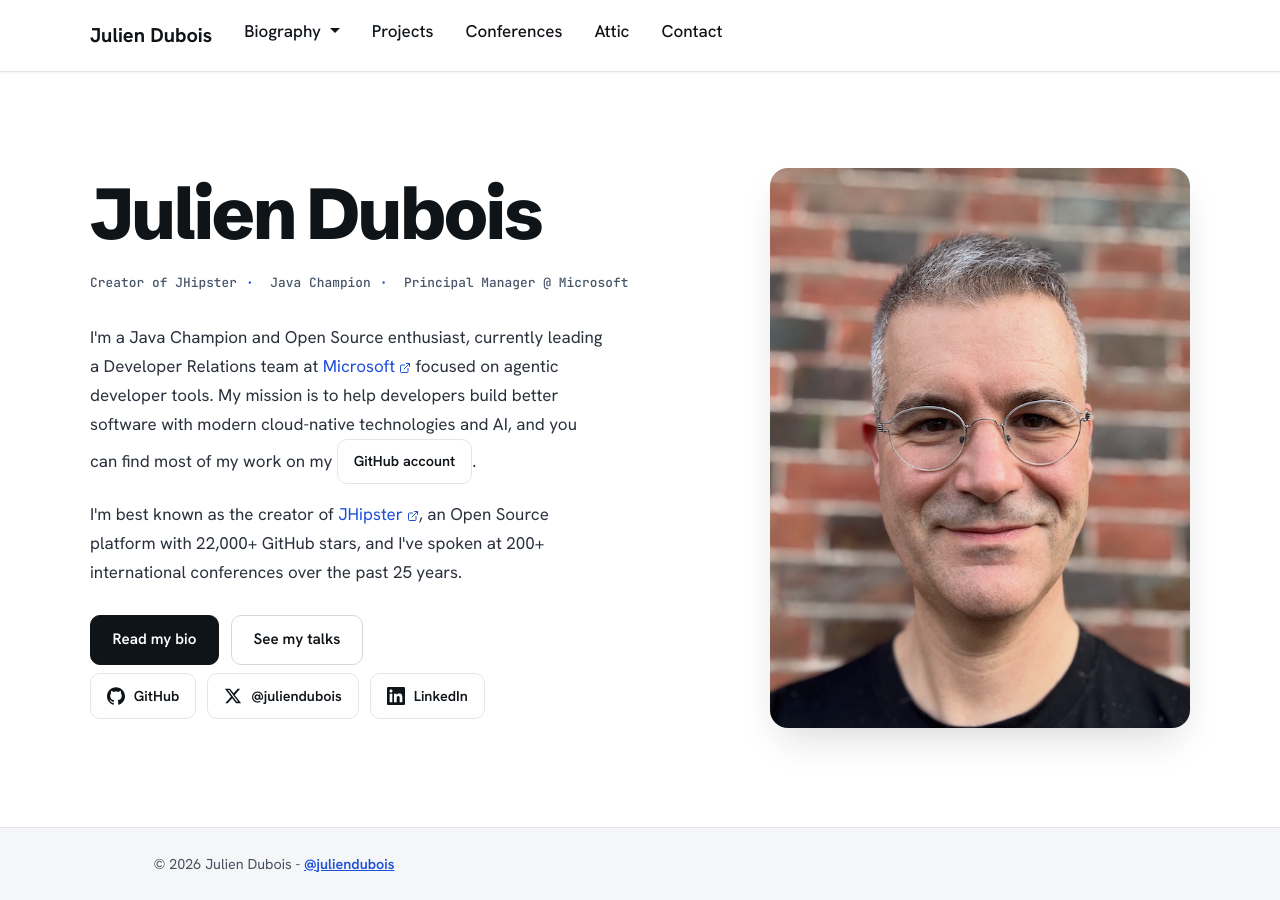
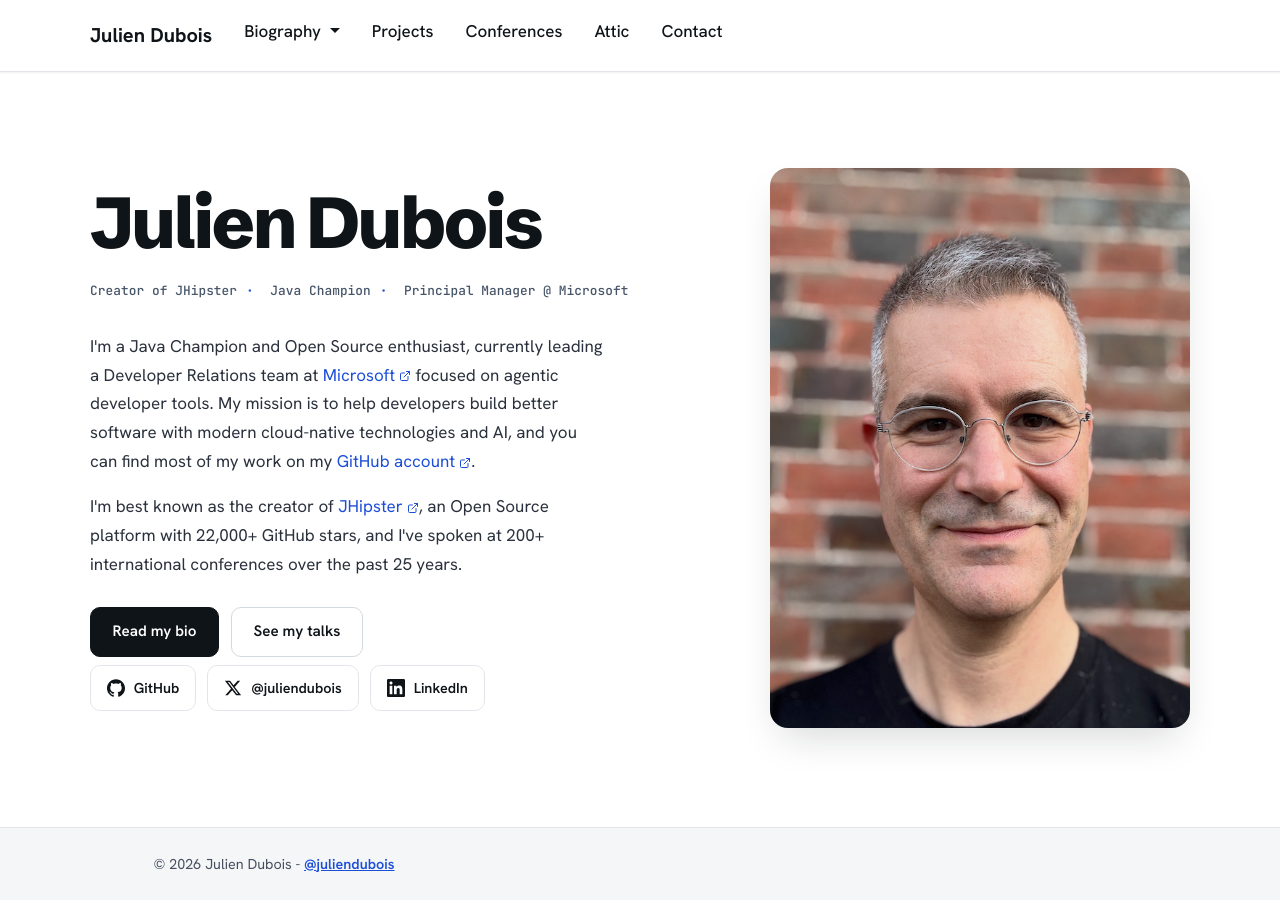
Before and after one commit to jdubois/jdubois.github.com, a Jekyll site: the page built from index.html, in a window 1280 px wide. Built offline with Jekyll 4.4.1, drawn with Linux system fonts in a browser that asks for light colours.

Commit message:
Fix HTML formatting in hero introduction section

```diff
--- a/index.html
+++ b/index.html
@@ -14,7 +14,7 @@
             </p>
             <div class="hero-intro">
                 <p>
-                    I'm a Java Champion and Open Source enthusiast, currently leading a Developer Relations team at <a href="https://www.microsoft.com" target="_blank">Microsoft</a> focused on agentic developer tools. My mission is to help developers build better software with modern cloud-native technologies and AI, and you can find most of my work on my <a class="social-link" href="https://github.com/jdubois" target="_blank" rel="noopener" aria-label="GitHub">GitHub account</a>.
+                    I'm a Java Champion and Open Source enthusiast, currently leading a Developer Relations team at <a href="https://www.microsoft.com" target="_blank">Microsoft</a> focused on agentic developer tools. My mission is to help developers build better software with modern cloud-native technologies and AI, and you can find most of my work on my <a href="https://github.com/jdubois" target="_blank">GitHub account</a>.
                 </p>
                 <p>
                     I'm best known as the creator of <a href="https://www.jhipster.tech/" target="_blank">JHipster</a>, an Open Source platform with 22,000+ GitHub stars, and I've spoken at 200+ international conferences over the past 25 years.
```
